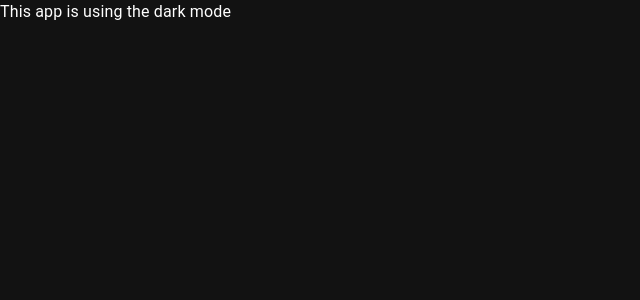
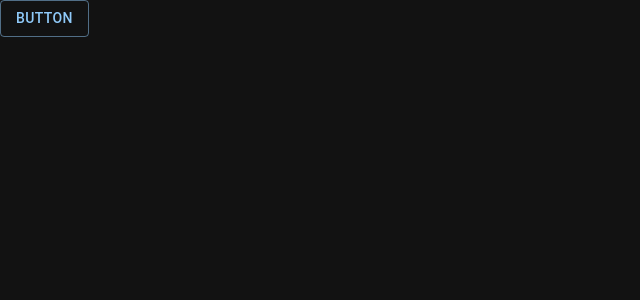
Before and after one commit to TorinitTechnologies/geete.com, a React (Create React App) app: page / in a window 1280 px wide. Shown: the top 300 px of the page, without its empty margins (0-640 px from the left). Built offline with nearby package versions, Linux system fonts and the light colour scheme.

Commit message:
dark theme added

```diff
--- a/src/App.tsx
+++ b/src/App.tsx
@@ -1,6 +1,6 @@
 import { ThemeProvider, createTheme } from '@mui/material/styles';
 import CssBaseline from '@mui/material/CssBaseline';
-
+import Button from './shared/atoms/Button'
 const darkTheme = createTheme({
   palette: {
     mode: 'dark',
@@ -12,9 +12,13 @@ const darkTheme = createTheme({
 function App() {
   return (
     <ThemeProvider theme={darkTheme}>
-    <CssBaseline />
-    <main>This app is using the dark mode</main>
-  </ThemeProvider>
+      <CssBaseline />
+       <Button
+        text='Button'
+        title='Button'
+        variant='outlined'
+      />
+    </ThemeProvider>
   );
 }
 
```
